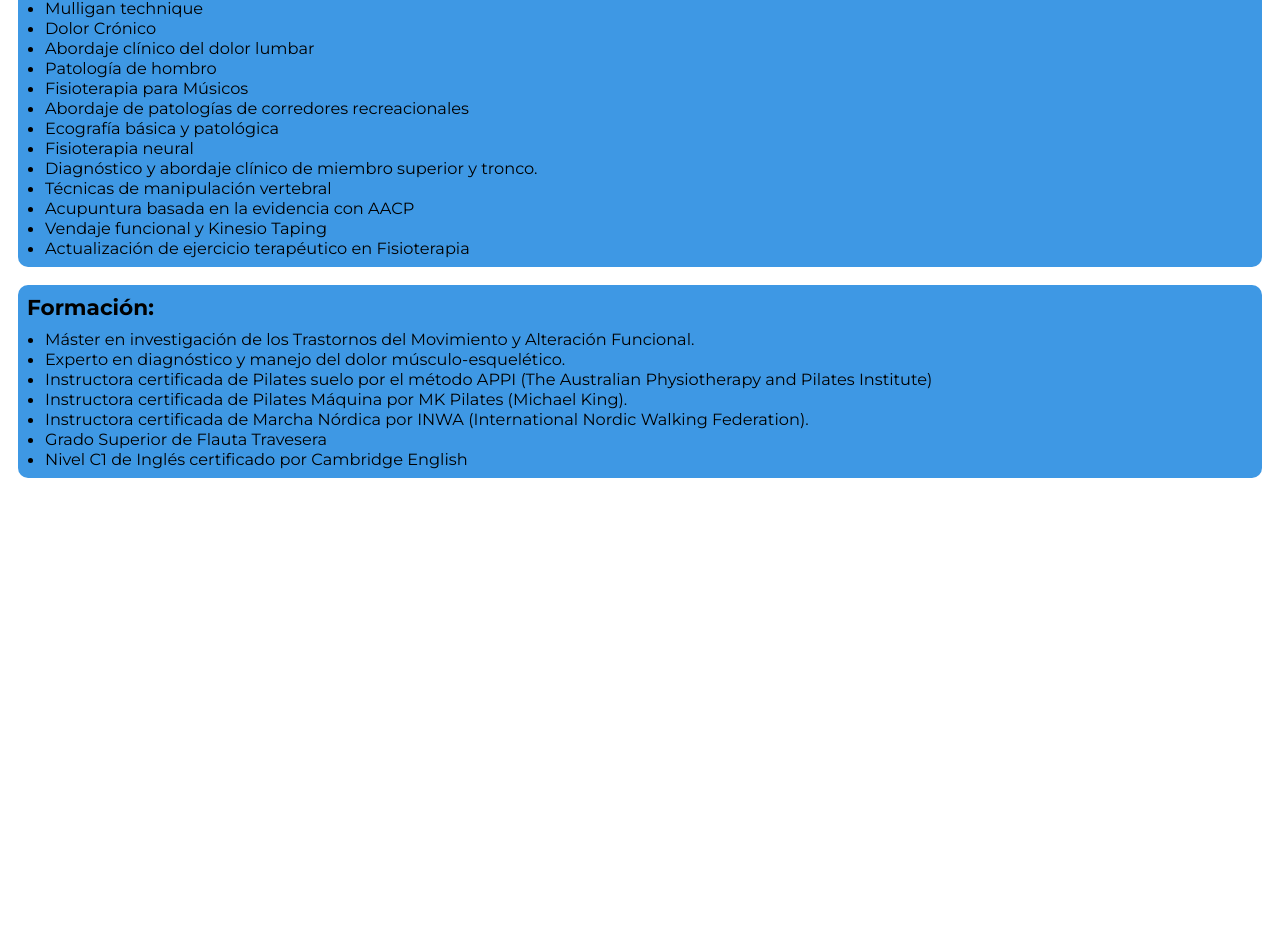
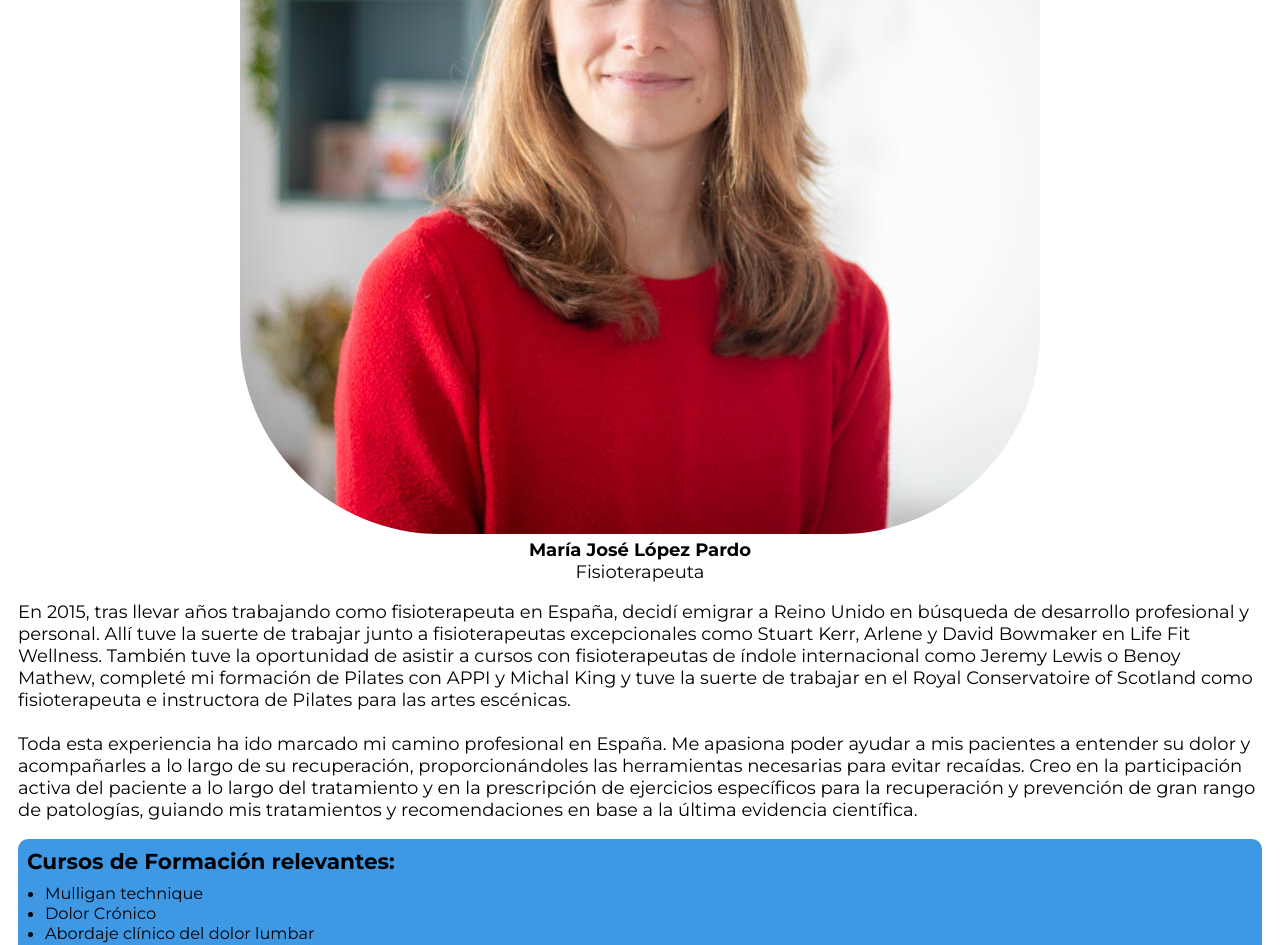
Before and after one commit to mikebarr24/fisioml, a React (Create React App) app: page /nosotros in a window 1280 px wide. Shown: the part 397-1342 px from the top of the page. Before the commit the page ends 902 px from the top, so only its background shows below. Built offline with nearby package versions, Linux system fonts and the light colour scheme.

Commit message:
Photo added to nosotros page

```diff
--- a/src/pages/NosotrosPage.js
+++ b/src/pages/NosotrosPage.js
@@ -4,6 +4,18 @@ function NosotrosPage() {
   return (
     <div className="container nosotros-page">
       <h1 className="page-title">Nosotros</h1>
+      <div className="nosotros-page-photo-wrapper">
+        <img
+          className="maria-page-image"
+          src={require("./../media/images/maria-portrait-small.jpg")}
+          alt="maria foto"
+        />
+        <p>
+          <strong>María José López Pardo</strong>
+          <br />
+          Fisioterapeuta
+        </p>
+      </div>
       <p className="page-text">
         En 2015, tras llevar años trabajando como fisioterapeuta en España,
         decidí emigrar a Reino Unido en búsqueda de desarrollo profesional y
--- a/src/pages/NosotrosPage.scss
+++ b/src/pages/NosotrosPage.scss
@@ -5,4 +5,13 @@
   li {
     font-size: 0.9rem;
   }
+  .nosotros-page-photo-wrapper {
+    text-align: center;
+    margin: 1rem 0;
+    .maria-page-image {
+      border-radius: 200px;
+      overflow: hidden;
+      max-width: 90%;
+    }
+  }
 }
```
